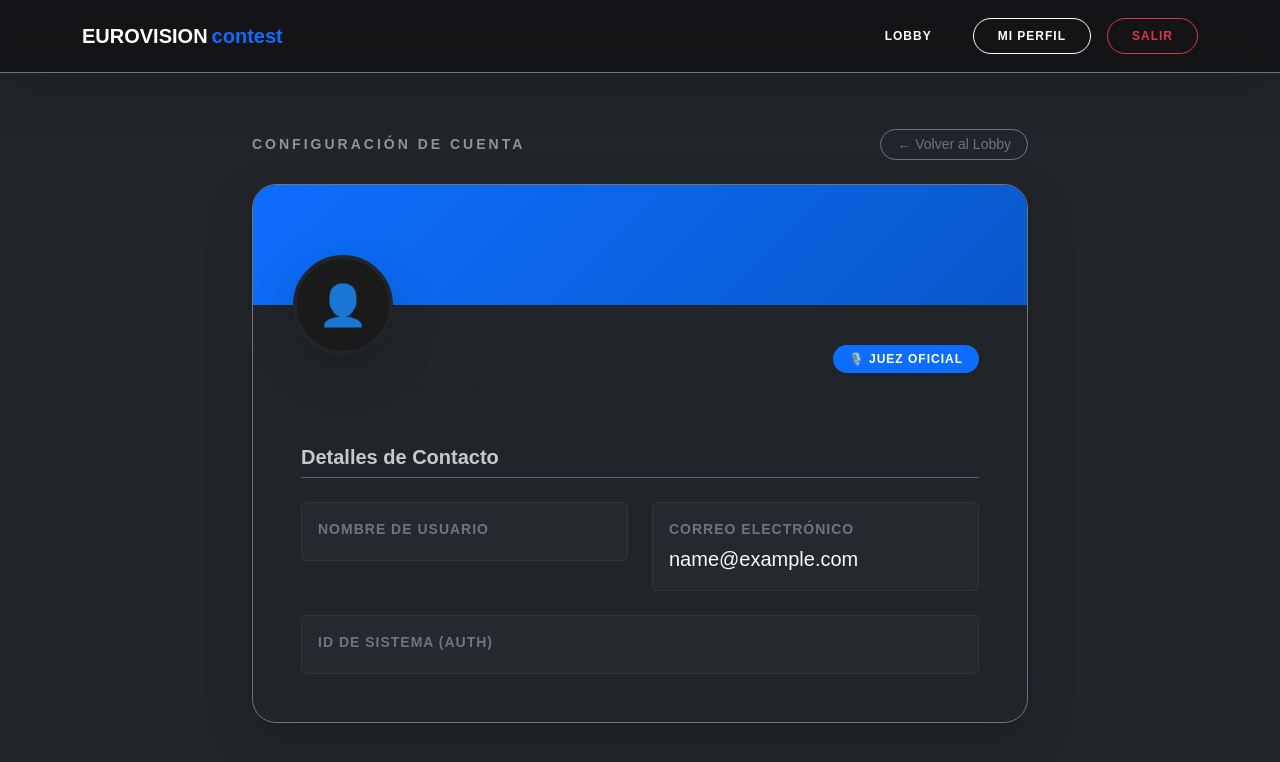
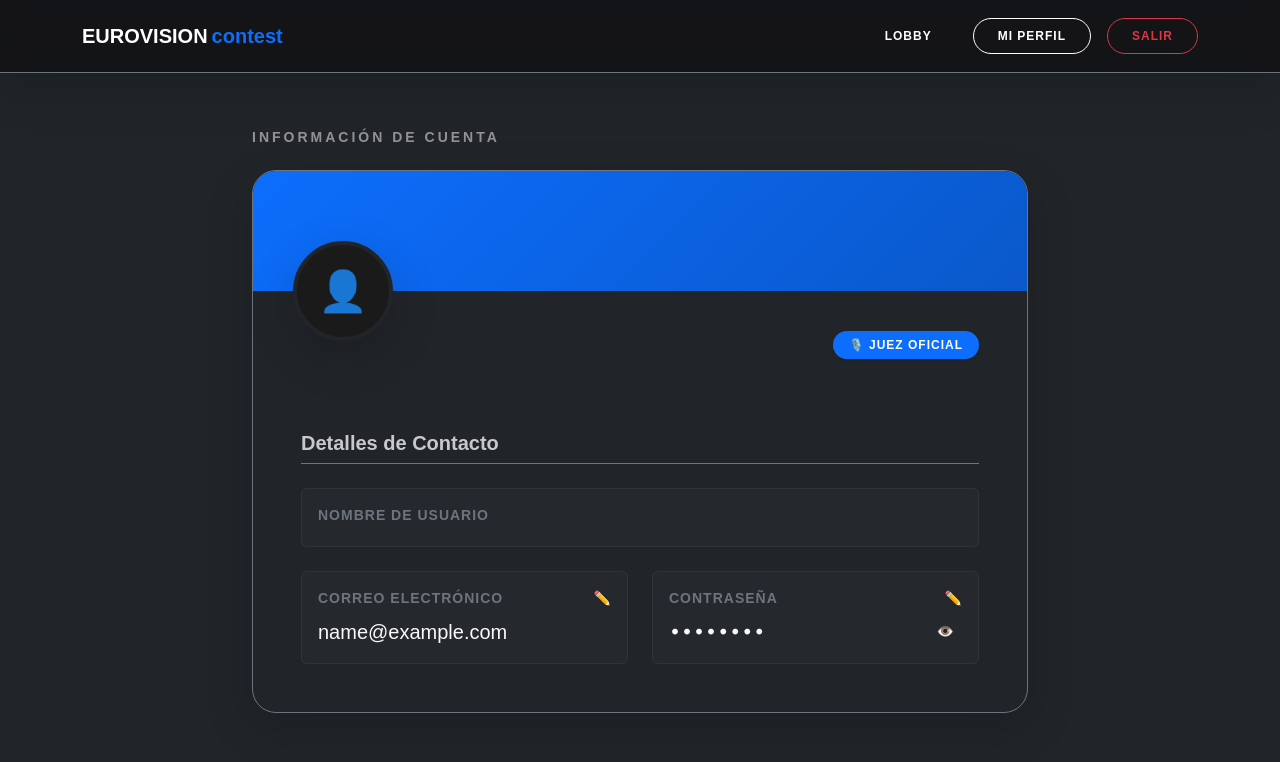
Before and after one commit to matifagith/Eurovision_2026, a Next.js app: page /perfil in a window 1280 px wide. Shown: the top 762 px of the page. Built offline with nearby package versions, Linux system fonts and the light colour scheme; no server answers; sample sign-in values are in the browser's storage.

Commit message:
Updating

```diff
--- a/src/app/perfil/page.js
+++ b/src/app/perfil/page.js
@@ -2,10 +2,22 @@
 
 import { useState, useEffect } from 'react'
 import { useRouter } from 'next/navigation'
-import Link from 'next/link'
+import { supabase } from '@/lib/supabase'
 
 export default function PerfilUsuario() {
   const [user, setUser] = useState(null)
+
+  const [mostrarPassword, setMostrarPassword] = useState(false)
+
+  const [editandoEmail, setEditandoEmail] = useState(false)
+  const [emailInput, setEmailInput] = useState('')
+
+  const [editandoPassword, setEditandoPassword] = useState(false)
+  const [passwordInput, setPasswordInput] = useState('')
+
+  // Estado para controlar el Pop-up (Toast flotante)
+  const [toast, setToast] = useState({ visible: false, mensaje: '' })
+
   const router = useRouter()
 
   useEffect(() => {
@@ -13,6 +25,58 @@
     if (!storedUser) return router.push('/')
     setUser(storedUser)
   }, [router])
+
+  // Función para lanzar el Pop-up
+  const mostrarNotificacion = (mensaje) => {
+    setToast({ visible: true, mensaje })
+    setTimeout(() => {
+      setToast({ visible: false, mensaje: '' })
+    }, 3000) // Desaparece a los 3 segundos
+  }
+
+  const guardarEmail = async () => {
+    if (!emailInput) return;
+
+    const { error } = await supabase
+      .from('usuarios')
+      .update({ email: emailInput })
+      .eq('id_usuario', user.id_usuario);
+
+    if (error) {
+      alert("Hubo un error al actualizar el correo.");
+      console.error(error);
+      return;
+    }
+
+    const updatedUser = { ...user, email: emailInput };
+    localStorage.setItem('user', JSON.stringify(updatedUser));
+    setUser(updatedUser);
+    setEditandoEmail(false);
+
+    mostrarNotificacion('✅ Correo electrónico actualizado');
+  }
+
+  const guardarPassword = async () => {
+    if (!passwordInput) return;
+
+    const { error } = await supabase
+      .from('usuarios')
+      .update({ contrasena: passwordInput })
+      .eq('id_usuario', user.id_usuario);
+
+    if (error) {
+      alert("Hubo un error al actualizar la contraseña.");
+      console.error(error);
+      return;
+    }
+
+    const updatedUser = { ...user, contrasena: passwordInput, password: passwordInput };
+    localStorage.setItem('user', JSON.stringify(updatedUser));
+    setUser(updatedUser);
+    setEditandoPassword(false);
+
+    mostrarNotificacion('✅ Contraseña actualizada');
+  }
 
   if (!user) {
     return (
@@ -24,19 +88,29 @@
     )
   }
 
-  // Extraemos la primera letra del nombre para el Avatar
   const inicial = user.nombre ? user.nombre.charAt(0).toUpperCase() : '👤'
 
   return (
     <main className="container mt-5 pb-5 font-sans text-white" style={{ maxWidth: '800px' }}>
 
-      <div className="d-flex justify-content-between align-items-center mb-4">
+      {/* POP-UP FLOTANTE (TOAST) */}
+      {toast.visible && (
+        <div className="position-fixed bottom-0 end-0 p-4" style={{ zIndex: 1050 }}>
+          <div className="toast show align-items-center text-white bg-success border-0 shadow-lg" role="alert" style={{ borderRadius: '10px' }}>
+            <div className="d-flex">
+              <div className="toast-body fw-bold px-4 py-3">
+                {toast.mensaje}
+              </div>
+            </div>
+          </div>
+        </div>
+      )}
+
+      {/* TÍTULO LIMPIO */}
+      <div className="mb-4">
         <h2 className="fw-bold text-uppercase small opacity-50 m-0" style={{ letterSpacing: '3px' }}>
-          Configuración de Cuenta
+          Información de cuenta
         </h2>
-        <Link href="/dashboard" className="btn btn-sm btn-outline-secondary rounded-pill px-3">
-          ← Volver al Lobby
-        </Link>
       </div>
 
       {/* TARJETA PRINCIPAL DEL PERFIL */}
@@ -44,7 +118,6 @@
 
         {/* Cabecera con degradado */}
         <div className="position-relative" style={{ height: '120px', background: 'linear-gradient(135deg, #0d6efd 0%, #0a58ca 100%)' }}>
-          {/* Avatar superpuesto */}
           <div className="position-absolute shadow-lg d-flex align-items-center justify-content-center fw-bold"
                style={{
                  width: '100px',
@@ -64,7 +137,6 @@
         {/* Cuerpo del perfil */}
         <div className="card-body pt-5 px-sm-5 pb-5 position-relative mt-3">
 
-          {/* Insignia de Rol (A la derecha) */}
           <div className="position-absolute top-0 end-0 mt-4 me-sm-5 me-3">
              <span className={`badge rounded-pill px-3 py-2 shadow-sm ${user.es_admin ? 'bg-warning text-dark' : 'bg-primary'}`} style={{ letterSpacing: '1px' }}>
                {user.es_admin ? '⭐ ADMINISTRADOR' : '🎙️ JUEZ OFICIAL'}
@@ -74,12 +146,16 @@
           <h3 className="fw-bold mb-1 text-white">{user.nombre}</h3>
           <p className="text-muted mb-5">Miembro del jurado activo</p>
 
-          <h5 className="fw-bold text-white mb-4 border-bottom border-secondary pb-2 opacity-75">
-            Detalles de Contacto
-          </h5>
+          <div className="d-flex justify-content-between align-items-center mb-4 border-bottom border-secondary pb-2">
+            <h5 className="fw-bold text-white m-0 opacity-75">
+              Detalles de Contacto
+            </h5>
+          </div>
 
           <div className="row g-4">
-            <div className="col-md-6">
+
+            {/* NOMBRE DE USUARIO (No editable) */}
+            <div className="col-md-12">
               <div className="p-3 rounded" style={{ background: 'rgba(255,255,255,0.02)', border: '1px solid rgba(255,255,255,0.05)' }}>
                 <label className="text-secondary small fw-bold text-uppercase d-block mb-1" style={{ letterSpacing: '1px' }}>
                   Nombre de Usuario
@@ -88,27 +164,98 @@
               </div>
             </div>
 
+            {/* CORREO ELECTRÓNICO */}
             <div className="col-md-6">
-              <div className="p-3 rounded" style={{ background: 'rgba(255,255,255,0.02)', border: '1px solid rgba(255,255,255,0.05)' }}>
-                <label className="text-secondary small fw-bold text-uppercase d-block mb-1" style={{ letterSpacing: '1px' }}>
-                  Correo Electrónico
-                </label>
-                <div className="fs-5 text-light" style={{ wordBreak: 'break-all' }}>
-                  {user.email || <span className="text-muted fst-italic">No especificado</span>}
+              <div className="p-3 rounded h-100" style={{ background: 'rgba(255,255,255,0.02)', border: '1px solid rgba(255,255,255,0.05)' }}>
+                <div className="d-flex justify-content-between align-items-center mb-1">
+                  <label className="text-secondary small fw-bold text-uppercase m-0" style={{ letterSpacing: '1px' }}>
+                    Correo Electrónico
+                  </label>
+                  {!editandoEmail && (
+                    <button
+                      className="btn btn-sm p-0 border-0 shadow-none text-info"
+                      onClick={() => { setEmailInput(user.email || ''); setEditandoEmail(true); }}
+                      title="Editar correo"
+                    >
+                      ✏️
+                    </button>
+                  )}
                 </div>
+
+                {!editandoEmail ? (
+                  <div className="fs-5 text-light mt-2" style={{ wordBreak: 'break-all' }}>
+                    {user.email || <span className="text-muted fst-italic">No especificado</span>}
+                  </div>
+                ) : (
+                  <div className="d-flex gap-2 mt-2">
+                    <input
+                      type="email"
+                      className="form-control form-control-sm bg-black text-white border-secondary shadow-none"
+                      value={emailInput}
+                      onChange={(e) => setEmailInput(e.target.value)}
+                    />
+                    <button className="btn btn-success btn-sm px-2" onClick={guardarEmail} title="Guardar">✅</button>
+                    <button className="btn btn-danger btn-sm px-2" onClick={() => setEditandoEmail(false)} title="Cancelar">✖</button>
+                  </div>
+                )}
               </div>
             </div>
 
-            <div className="col-12">
-              <div className="p-3 rounded" style={{ background: 'rgba(255,255,255,0.02)', border: '1px solid rgba(255,255,255,0.05)' }}>
-                <label className="text-secondary small fw-bold text-uppercase d-block mb-1" style={{ letterSpacing: '1px' }}>
-                  ID de Sistema (Auth)
-                </label>
-                <div className="text-muted font-monospace small">
-                  {user.id_auth}
+            {/* CONTRASEÑA */}
+            <div className="col-md-6">
+              <div className="p-3 rounded h-100" style={{ background: 'rgba(255,255,255,0.02)', border: '1px solid rgba(255,255,255,0.05)' }}>
+                <div className="d-flex justify-content-between align-items-center mb-1">
+                  <label className="text-secondary small fw-bold text-uppercase m-0" style={{ letterSpacing: '1px' }}>
+                    Contraseña
+                  </label>
+                  {!editandoPassword && (
+                    <button
+                      className="btn btn-sm p-0 border-0 shadow-none text-info"
+                      onClick={() => { setPasswordInput(user.password || user.contrasena || ''); setEditandoPassword(true); }}
+                      title="Editar contraseña"
+                    >
+                      ✏️
+                    </button>
+                  )}
                 </div>
+
+                {!editandoPassword ? (
+                  <div className="d-flex justify-content-between align-items-center mt-2">
+                    <div className="fs-5 text-light font-monospace">
+                      {mostrarPassword ? (user.password || user.contrasena || 'No disponible') : '••••••••'}
+                    </div>
+                    <button
+                      className="btn btn-sm btn-outline-secondary border-0 shadow-none"
+                      onClick={() => setMostrarPassword(!mostrarPassword)}
+                      title="Mostrar/Ocultar"
+                    >
+                      {mostrarPassword ? '🙈' : '👁️'}
+                    </button>
+                  </div>
+                ) : (
+                  <div className="d-flex gap-2 mt-2">
+                    <div className="input-group input-group-sm">
+                      <input
+                        type={mostrarPassword ? "text" : "password"}
+                        className="form-control bg-black text-white border-secondary shadow-none border-end-0"
+                        value={passwordInput}
+                        onChange={(e) => setPasswordInput(e.target.value)}
+                      />
+                      <button
+                        className="btn border-secondary border-start-0 bg-black text-secondary shadow-none"
+                        type="button"
+                        onClick={() => setMostrarPassword(!mostrarPassword)}
+                      >
+                        {mostrarPassword ? '🙈' : '👁️'}
+                      </button>
+                    </div>
+                    <button className="btn btn-success btn-sm px-2" onClick={guardarPassword} title="Guardar">✅</button>
+                    <button className="btn btn-danger btn-sm px-2" onClick={() => setEditandoPassword(false)} title="Cancelar">✖</button>
+                  </div>
+                )}
               </div>
             </div>
+
           </div>
 
         </div>
```
